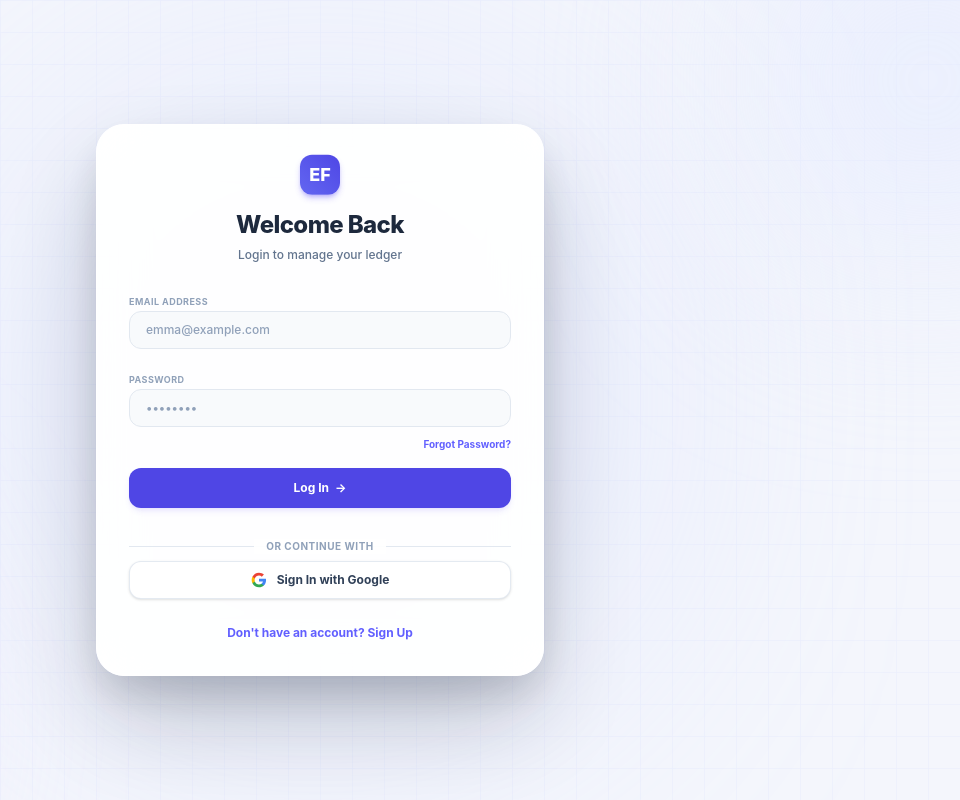
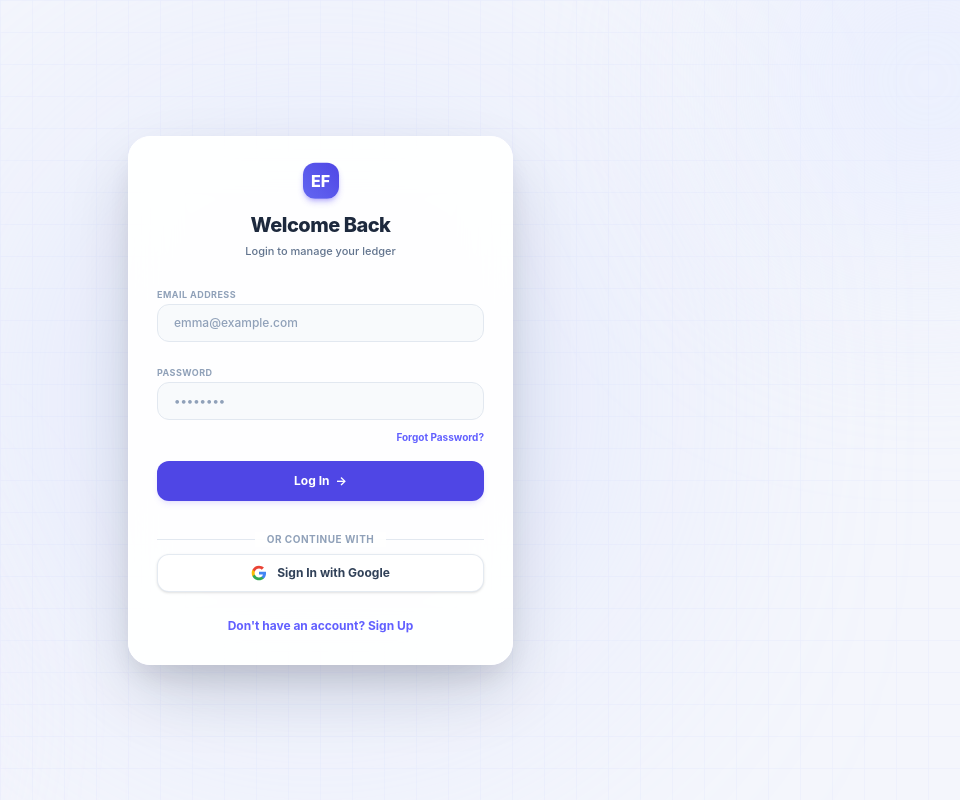
Before and after one commit to Anshika366/expenseflow, a React (Vite) app in the folder frontend/: page /auth in a window 1280 px wide. Shown: the whole page, without its empty margins (320-1280 px from the left). Built offline with nearby package versions, Linux system fonts and the light colour scheme.

Commit message:
style(auth): polish auth card and Google popup window dimensions

```diff
--- a/frontend/src/pages/Auth.jsx
+++ b/frontend/src/pages/Auth.jsx
@@ -121,6 +121,17 @@ export default function Auth() {
         }
       },
     });
+    const originalOpen = window.open;
+    window.open = function (url, target, features) {
+      const width = 460;
+      const height = 580;
+      const left = Math.max(0, Math.round((window.screen.width - width) / 2));
+      const top = Math.max(0, Math.round((window.screen.height - height) / 2));
+      const customFeatures = `width=${width},height=${height},top=${top},left=${left},status=no,toolbar=no,menubar=no`;
+      const win = originalOpen.call(this, url, target, customFeatures);
+      window.open = originalOpen;
+      return win;
+    };
     client.requestAccessToken({ prompt: "select_account" });
   };
 
@@ -298,16 +309,16 @@ export default function Auth() {
         <div className="absolute bottom-[-10%] left-[-10%] w-80 h-80 rounded-full blur-[120px] bg-purple-100/70 transition-all duration-500 ease-in-out" />
       </div>
 
-      <div className="relative w-full max-w-md">
-        <div className="w-full border p-8 rounded-[28px] z-10 animate-card-entrance transition-all duration-700 cubic-bezier(0.16,1,0.3,1) hover:-translate-y-1 hover:scale-[1.006] bg-white/95 border-white shadow-[0_45px_95px_-10px_rgba(15,23,42,0.24),0_20px_40px_-5px_rgba(15,23,42,0.14)] backdrop-blur-xl">
-          <div className="text-center space-y-1.5 mb-6">
-            <div className="w-10 h-10 bg-gradient-to-tr from-[#6366F1] to-[#4F46E5] rounded-xl flex items-center justify-center text-white font-extrabold text-lg shadow-md shadow-indigo-600/30 animate-logo-float mx-auto mb-3 transition-all duration-300">
+      <div className="relative w-full max-w-[385px]">
+        <div className="w-full border p-6 sm:p-7 rounded-[22px] z-10 animate-card-entrance transition-all duration-700 cubic-bezier(0.16,1,0.3,1) hover:-translate-y-1 hover:scale-[1.006] bg-white/95 border-white shadow-[0_30px_70px_-10px_rgba(15,23,42,0.18),0_15px_30px_-5px_rgba(15,23,42,0.1)] backdrop-blur-xl">
+          <div className="text-center space-y-1 mb-5">
+            <div className="w-9 h-9 bg-gradient-to-tr from-[#6366F1] to-[#4F46E5] rounded-xl flex items-center justify-center text-white font-extrabold text-base shadow-md shadow-indigo-600/30 animate-logo-float mx-auto mb-2.5 transition-all duration-300">
               EF
             </div>
-            <h2 className="text-2xl font-extrabold tracking-tight text-slate-800 transition-colors duration-500">
+            <h2 className="text-xl font-extrabold tracking-tight text-slate-800 transition-colors duration-500">
               {getHeading()}
             </h2>
-            <p className="text-slate-500 text-xs font-medium transition-colors duration-500">
+            <p className="text-slate-500 text-[11px] font-medium transition-colors duration-500">
               {getSubheading()}
             </p>
           </div>
```
